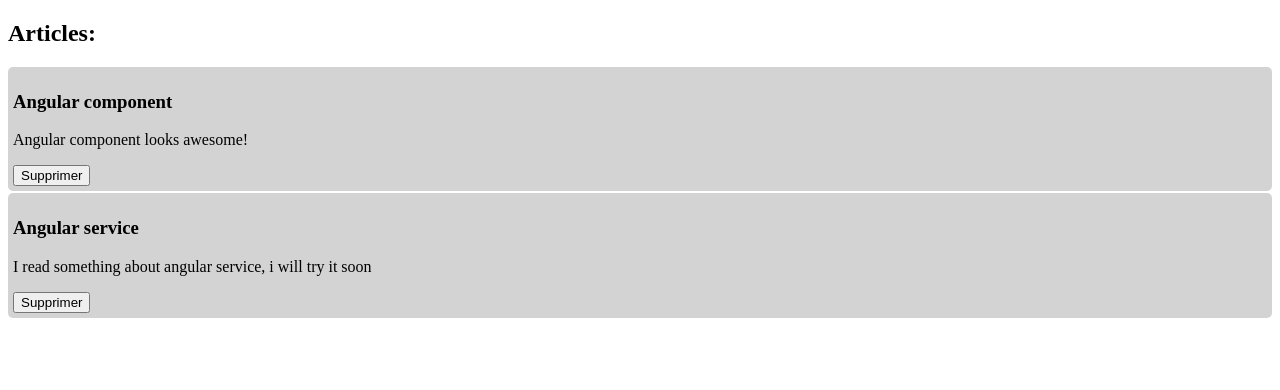
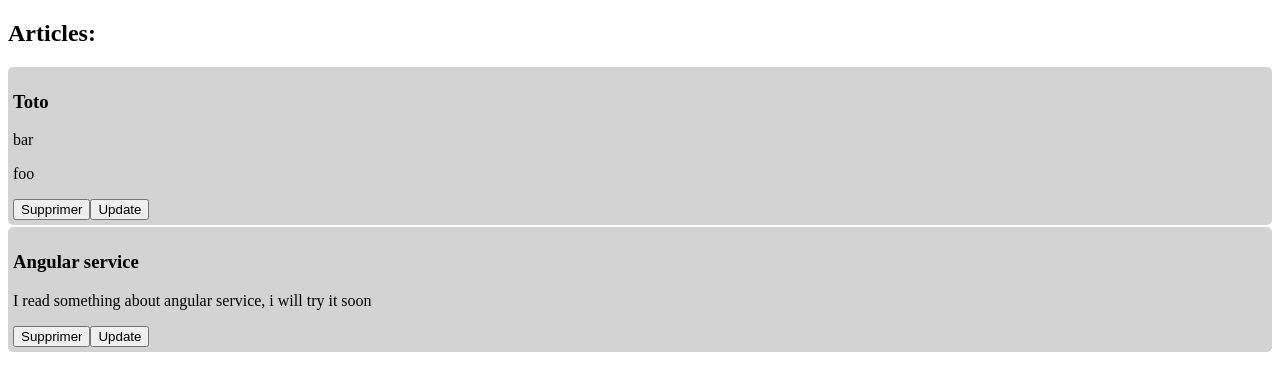
Before and after one commit to vivienblum/simple-app-angular, an Angular app: page /articles in a window 1280 px wide. Shown: the top 390 px of the page. Built offline with nearby package versions, Linux system fonts and the light colour scheme; data requests are answered from the project's data file.

Commit message:
[Update] update route works

```diff
--- a/db.json
+++ b/db.json
@@ -2,9 +2,9 @@
   "articles": [
     {
       "id": 2,
-      "title": "Angular component",
-      "content": "Angular component looks awesome!",
-      "authors": "Orangefire"
+      "title": "Toto",
+      "content": "bar",
+      "author": "foo"
     },
     {
       "id": 3,
--- a/src/app/article/article.component.html
+++ b/src/app/article/article.component.html
@@ -3,4 +3,5 @@
   <p>{{this.article.content}}</p>
   <p class="author">{{this.article.author}}</p>
   <button (click)="delete()">Supprimer</button>
+  <button (click)="update()">Update</button>
 </div>
--- a/src/app/article/article.component.ts
+++ b/src/app/article/article.component.ts
@@ -1,4 +1,4 @@
-import { Component, OnInit, Input, Output, EventEmitter  } from "@angular/core"
+import { Component, OnInit, Input, Output, EventEmitter } from "@angular/core"
 import { Article } from "../models/article"
 
 @Component({
@@ -7,16 +7,19 @@ import { Article } from "../models/article"
   styleUrls: ["./article.component.css"]
 })
 export class ArticleComponent implements OnInit {
-  @Input()
-  article: Article;
+  @Input() article: Article
 
-  @Output()
-  deletedArticle : EventEmitter<Article> = new EventEmitter();
+  @Output() deletedArticle: EventEmitter<Article> = new EventEmitter()
+  @Output() updatedArticle: EventEmitter<Article> = new EventEmitter()
 
   constructor() {}
 
-  delete(){
-    this.deletedArticle.emit(this.article);
+  delete() {
+    this.deletedArticle.emit(this.article)
+  }
+
+  update() {
+    this.updatedArticle.emit(this.article)
   }
 
   ngOnInit() {}
--- a/src/app/articles/articles.component.html
+++ b/src/app/articles/articles.component.html
@@ -1,2 +1,2 @@
-<app-article *ngFor="let article of this.articles() | async" [article]="article" (deletedArticle)="delete($event)">
+<app-article *ngFor="let article of this.articles() | async" [article]="article" (deletedArticle)="delete($event)" (updatedArticle)="update($event)">
 </app-article>
--- a/src/app/articles/articles.component.ts
+++ b/src/app/articles/articles.component.ts
@@ -26,4 +26,10 @@ export class ArticlesComponent implements OnInit {
       this._articles = this.articleService.getArticles()
     })
   }
+
+  update(article: Article) {
+    this.articleService.update(article).subscribe(() => {
+      this._articles = this.articleService.getArticles()
+    })
+  }
 }
--- a/src/app/services/article.service.ts
+++ b/src/app/services/article.service.ts
@@ -11,11 +11,14 @@ export class ArticleService {
     return this.http.get<Article[]>("http://localhost:3000/articles")
   }
 
-  public delete(id:number):Observable<any>{
+  public delete(id: number): Observable<any> {
     return this.http.delete<any>(`http://localhost:3000/articles/${id}`)
   }
 
-  public update(id:number, article:Article):Observable<any>{
-    return this.http.put<Article>(`http://localhost:3000/articles/${id}`, article)
+  public update(article: Article): Observable<any> {
+    return this.http.put<Article>(
+      `http://localhost:3000/articles/${article.id}`,
+      article
+    )
   }
 }
```
